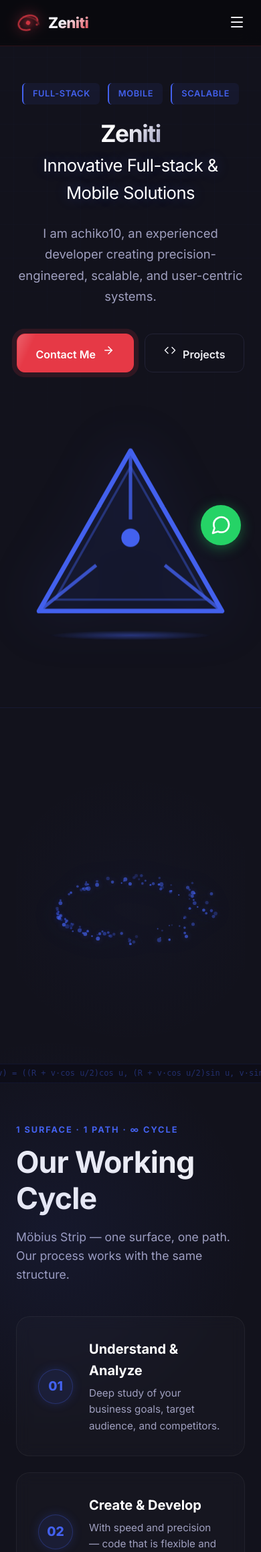
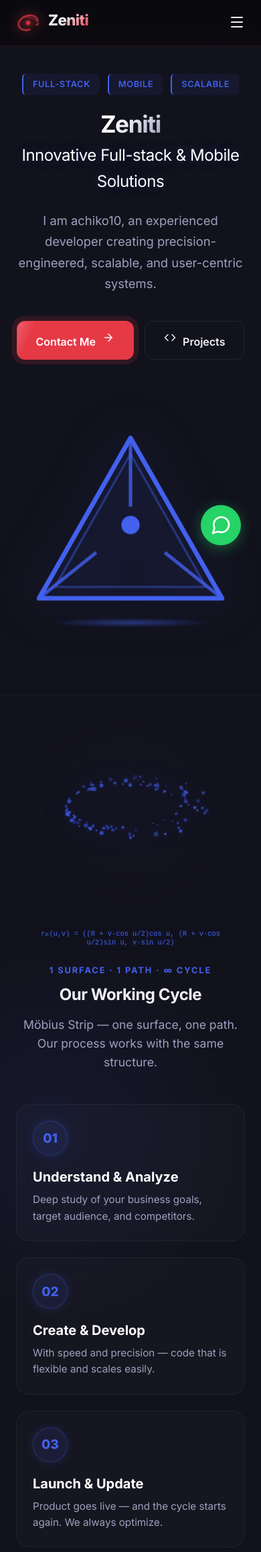
Before and after one commit to achiko10/achiko7, a Django app: page /en/ in a window 390 px wide. Shown: the top 2317 px of the page at 67% size. Run offline with Django 4.2, Linux system fonts and the light colour scheme; some libraries are stand-ins or nearby versions.

Commit message:
Final UI/UX polish, FAQ translations, and layout restoration

```diff
--- a/portfolio/models.py
+++ b/portfolio/models.py
@@ -51,8 +51,10 @@ class Booking(models.Model):
         return f"{self.name} - {self.service.title if self.service else 'General'}"
 
 class FAQ(models.Model):
-    question = models.CharField(_("Question"), max_length=255)
-    answer = models.TextField(_("Answer"))
+    question = models.CharField(_("კითხვა"), max_length=255)
+    question_en = models.CharField(_("Question (EN)"), max_length=255, blank=True, null=True)
+    answer = models.TextField(_("პასუხი"))
+    answer_en = models.TextField(_("Answer (EN)"), blank=True, null=True)
     order = models.IntegerField(_("რიგითობა"), default=0)
 
     class Meta:
--- a/static/css/index.css
+++ b/static/css/index.css
@@ -104,6 +104,13 @@ h1, h2, h3 {
     letter-spacing: -0.02em;
 }
 
+@media (max-width: 768px) {
+    main { padding-top: 50px; }
+    h1 { font-size: 2.0rem; margin-bottom: 8px; }
+    h2 { font-size: 1.5rem !important; margin-bottom: 10px; }
+    h3 { font-size: 1.25rem; }
+}
+
 /* ============================================================
    NAVIGATION (dark glassmorphism)
    ============================================================ */
@@ -127,6 +134,20 @@ nav.scrolled {
 .container { max-width: 1200px; margin: 0 auto; padding: 0 24px; }
 .nav-content { display: flex; justify-content: space-between; align-items: center; }
 
+.mobius-layout {
+    display: flex;
+    align-items: center;
+    gap: 80px;
+}
+
+@media (max-width: 992px) {
+    .mobius-layout {
+        flex-direction: column;
+        gap: 40px;
+        text-align: center;
+    }
+}
+
 .logo {
     display: flex;
     align-items: center;
@@ -142,6 +163,8 @@ nav.scrolled {
     -webkit-background-clip: text;
     -webkit-text-fill-color: transparent;
     background-clip: text;
+    margin-bottom: 8px;
+    line-height: 1.1;
 }
 
 .logo-triangle { display: none; } /* hide old triangle */
@@ -336,10 +394,18 @@ nav.scrolled {
    MÖBIUS CYCLE SECTION (Home page)
    ============================================================ */
 .mobius-section {
-    padding: 60px 0;
+    padding: 80px 0;
     background: var(--bg-secondary);
     position: relative;
     overflow: hidden;
+}
+
+@media (max-width: 768px) {
+    .mobius-section {
+        padding: 16px 0 24px;
+    }
+}
+.mobius-section {
     border-top: 1px solid rgba(67, 97, 238, 0.1);
 }
 .mobius-section::before {
@@ -359,6 +425,7 @@ nav.scrolled {
     grid-template-columns: 1fr 1fr;
     gap: 80px;
     align-items: center;
+    position: relative;
 }
 .mobius-visual {
     position: relative;
@@ -374,18 +441,48 @@ nav.scrolled {
     filter: drop-shadow(0 0 20px rgba(67, 97, 238, 0.2));
 }
 .mobius-formula {
-    position: absolute;
-    bottom: -20px;
-    left: 50%;
-    transform: translateX(-50%);
-    font-family: 'Fira Code', monospace;
-    font-size: 0.75rem;
-    color: rgba(67, 97, 238, 0.4);
-    background: rgba(10, 10, 20, 0.6);
-    padding: 4px 12px;
-    border-radius: 4px;
-    border: 1px solid rgba(67, 97, 238, 0.1);
+    grid-column: 1 / -1; /* spans full width on desktop */
+    justify-self: center;
+    background: rgba(10, 10, 15, 0.7);
+    backdrop-filter: blur(8px);
+    padding: 8px 16px;
+    border-radius: 8px;
+    font-family: 'Courier New', monospace;
+    font-size: 0.85rem;
+    color: var(--accent-blue);
+    border: 1px solid rgba(67, 97, 238, 0.2);
     white-space: nowrap;
+    z-index: 10;
+    margin-top: -40px; /* pull up slightly closer to canvas on desktop */
+}
+
+@media (max-width: 768px) {
+    .mobius-layout {
+        grid-template-columns: 1fr;
+        gap: 20px;
+    }
+    .mobius-visual {
+        height: 300px;
+        margin-bottom: 0px;
+    }
+    .mobius-formula {
+        position: relative;
+        bottom: 0;
+        left: 0;
+        transform: none;
+        margin: 10px auto 0;
+        font-size: 0.65rem;
+        white-space: normal;
+        text-align: center;
+        max-width: 95%;
+        display: block;
+        padding: 4px 10px;
+        line-height: 1.3;
+        background: transparent;
+        border: none;
+        color: var(--accent-blue);
+        text-shadow: 0 0 10px rgba(67, 97, 238, 0.4);
+    }
 }
 .cycle-steps {
     display: flex;
@@ -421,6 +518,17 @@ nav.scrolled {
     transform: translateX(12px) scale(1.02);
     background: rgba(67, 97, 238, 0.03);
     box-shadow: 0 15px 40px rgba(0, 0, 0, 0.3);
+}
+
+@media (max-width: 768px) {
+    .cycle-step {
+        padding: 24px;
+        flex-direction: column;
+        align-items: flex-start;
+        gap: 16px;
+        text-align: left;
+    }
+    .cycle-step:hover { transform: scale(1.01); }
 }
 .step-num {
     width: 52px;
@@ -620,8 +727,17 @@ nav.scrolled {
    SECTIONS
    ============================================================ */
 section { padding: 40px 0 60px; }
-.section-head { margin-bottom: 28px; text-align: center; }
-.section-head h2 { font-size: 1.8rem; margin-bottom: 10px; }
+.section-head {
+    margin-bottom: 32px;
+    text-align: center;
+}
+.section-head h2 { font-size: 1.8rem; margin-bottom: 12px; }
+
+@media (max-width: 768px) {
+    section { padding: 24px 0 28px; }
+    .section-head { margin-bottom: 20px; }
+    .section-head h2 { font-size: 1.4rem !important; }
+}
 
 .grid { display: grid; gap: 24px; }
 .grid-2 { grid-template-columns: repeat(2, 1fr); }
--- a/templates/base.html
+++ b/templates/base.html
@@ -94,8 +94,12 @@
             <div class="footer-links">
                 <a href="mailto:achiko.buadze006@ens.tsu.edu.ge"><i data-lucide="mail"></i> achiko.buadze006@ens.tsu.edu.ge</a>
                 <a href="tel:+995579166626"><i data-lucide="phone"></i> +995 579 166 626</a>
-                <a href="https://www.linkedin.com/in/achi-mgebrishvili-41b9b8340/" target="_blank"><i data-lucide="linkedin"></i> LinkedIn</a>
-                <a href="https://github.com/achiko10" target="_blank"><i data-lucide="github"></i> GitHub</a>
+                <a href="https://www.linkedin.com/in/achi-mgebrishvili-41b9b8340/" target="_blank">
+                    <svg viewBox="0 0 24 24" width="18" height="18" stroke="currentColor" stroke-width="2" fill="none" stroke-linecap="round" stroke-linejoin="round" style="display:inline-block; vertical-align:middle; margin-right:4px;"><path d="M16 8a6 6 0 0 1 6 6v7h-4v-7a2 2 0 0 0-2-2 2 2 0 0 0-2 2v7h-4v-7a6 6 0 0 1 6-6z"></path><rect x="2" y="9" width="4" height="12"></rect><circle cx="4" cy="4" r="2"></circle></svg> LinkedIn
+                </a>
+                <a href="https://github.com/achiko10" target="_blank">
+                    <svg viewBox="0 0 24 24" width="18" height="18" stroke="currentColor" stroke-width="2" fill="none" stroke-linecap="round" stroke-linejoin="round" style="display:inline-block; vertical-align:middle; margin-right:4px;"><path d="M9 19c-5 1.5-5-2.5-7-3m14 6v-3.87a3.37 3.37 0 0 0-.94-2.61c3.14-.35 6.44-1.54 6.44-7A5.44 5.44 0 0 0 20 4.77 5.07 5.07 0 0 0 19.91 1S18.73.65 16 2.48a13.38 13.38 0 0 0-7 0C6.27.65 5.09 1 5.09 1A5.07 5.07 0 0 0 5 4.77a5.44 5.44 0 0 0-1.5 3.78c0 5.42 3.3 6.61 6.44 7A3.37 3.37 0 0 0 9 18.13V22"></path></svg> GitHub
+                </a>
             </div>
             <p>&copy; 2026 Zeniti. {% trans "Developer & Manager" %}: achiko10</p>
         </div>
--- a/templates/portfolio/home.html
+++ b/templates/portfolio/home.html
@@ -64,9 +64,9 @@
         <!-- 🔵 Möbius Visual Side -->
         <div class="mobius-visual">
             <canvas id="mobius-canvas"></canvas>
-            <div class="mobius-formula">
-                r⃗(u,v) = ((R + v·cos u/2)cos u, (R + v·cos u/2)sin u, v·sin u/2)
-            </div>
+        </div>
+        <div class="mobius-formula">
+            r⃗(u,v) = ((R + v·cos u/2)cos u, (R + v·cos u/2)sin u, v·sin u/2)
         </div>
 
         <!-- 📝 Process Steps Side -->
--- a/templates/portfolio/services.html
+++ b/templates/portfolio/services.html
@@ -7,10 +7,7 @@
 <!-- Neural Synapse Banner with Estimator title overlay -->
 <div class="neural-banner">
     <canvas id="neural-canvas"></canvas>
-    <div class="neural-overlay">
-        <h2>{% trans "Estimate Project Scope" %}</h2>
-        <p>{% trans "Answer two simple questions and get an estimate in 1 second." %}</p>
-    </div>
+    <!-- Overlay removed as requested -->
 </div>
 
 <section class="fade-in">
```
Also changed, not shown: other parts of static/css/index.css (+37 -3 lines), templates/portfolio/contact.html (+73 -53 lines), portfolio/migrations/0005_faq_answer_en_faq_question_en_alter_faq_answer_and_more.py (added).
